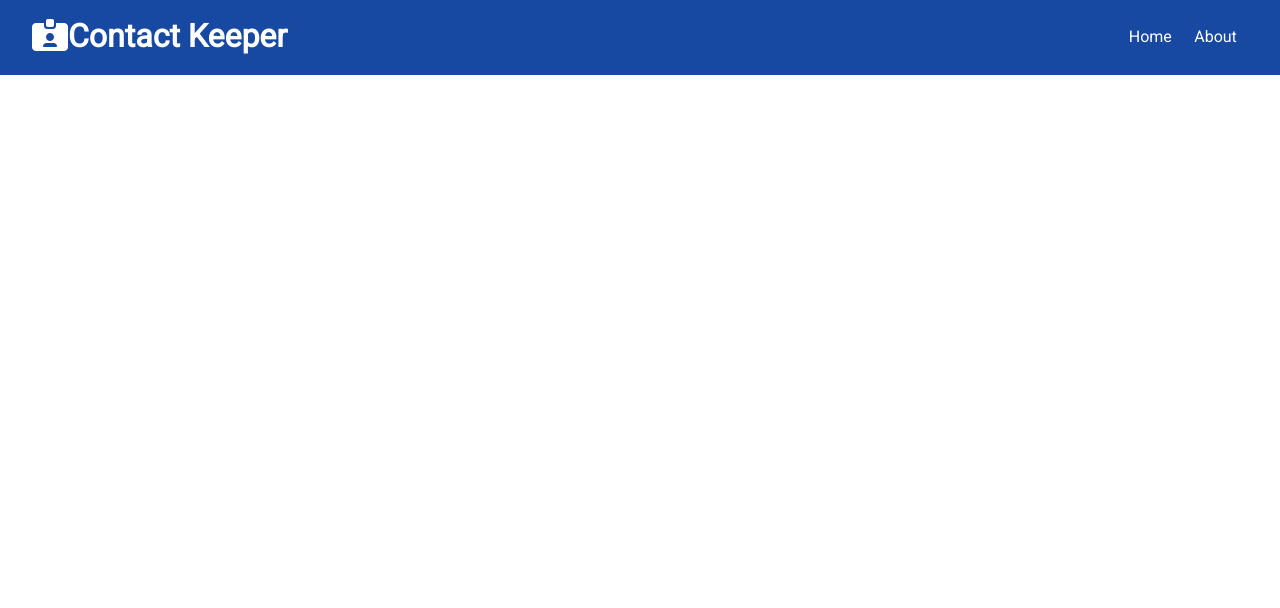
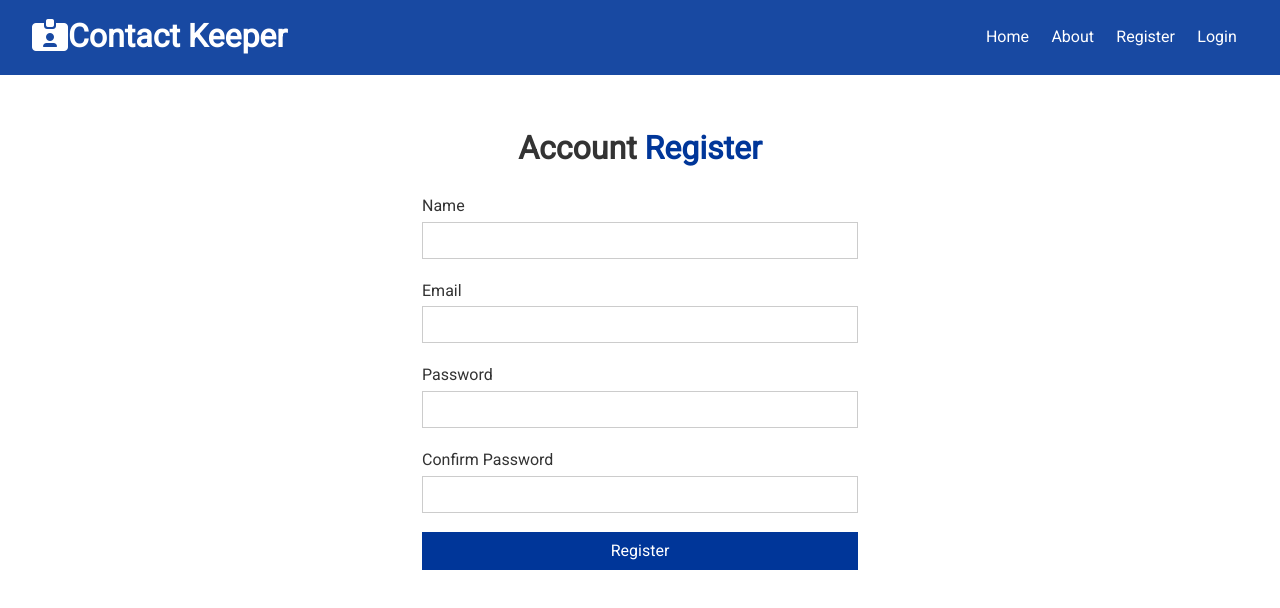
Before and after one commit to TomatoOmelet/ContactKeeper, a React (Create React App) app in the folder client/: page /Register in a window 1280 px wide. Shown: the top 608 px of the page. Built offline with nearby package versions, Linux system fonts and the light colour scheme.

Commit message:
login and register page

```diff
--- a/client/src/App.js
+++ b/client/src/App.js
@@ -4,6 +4,9 @@
 import Navbar from "./components/layout/Navbar";
 import Home from "./components/pages/Home";
 import About from "./components/pages/About";
+
+import Register from "./components/auth/Register"
+import Login from "./components/auth/Login"
 
 import ContactState from "./context/contact/ContactState"
 import AuthState from "./context/auth/AuthState"
@@ -19,6 +22,8 @@
           <Switch>
             <Route exact path="/" component = {Home}/>
             <Route exact path="/About" component = {About}/>
+            <Route exact path="/Register" component = {Register}/>
+            <Route exact path="/Login" component = {Login}/>
           </Switch>
         </div>
       </Fragment>
--- /dev/null
+++ b/client/src/components/auth/Login.js
@@ -0,0 +1,39 @@
+import React, {useState} from 'react'
+
+const Login = () => {
+    const [user, setUser] = useState({email:"", password:""});
+
+    const {email, password} = user;
+
+    const onChange = (e)=>{
+        setUser({
+            ...user,
+            [e.target.name]: e.target.value
+        })
+    }
+
+    const onSubmit = (e) =>{
+        e.preventDefault();
+        console.log("Login submit");
+    }
+
+    return (
+        <div className="form-container">
+            <h1><span className="text-primary">Login</span></h1>
+
+            <form>
+                <div className="form-group">
+                    <label htmlFor="email">Email</label>
+                    <input type="email" name="email" value={email} onChange={onChange}></input>
+                </div>
+                <div className="form-group">
+                    <label htmlFor="password">Password</label>
+                    <input type="password" name="password" value={password} onChange={onChange}></input>
+                </div>
+                <input type="submit" value="Login" className="btn btn-primary btn-block" onSubmit = {onSubmit}/>
+            </form>
+        </div>
+    )
+}
+
+export default Login
--- /dev/null
+++ b/client/src/components/auth/Register.js
@@ -0,0 +1,47 @@
+import React, {useState} from 'react'
+
+const Register = () => {
+    const [user, setUser] = useState({name:"", email:"", password:"", password2:""});
+
+    const {name, email, password, password2} = user;
+
+    const onChange = (e)=>{
+        setUser({
+            ...user,
+            [e.target.name]: e.target.value
+        })
+    }
+
+    const onSubmit = (e) =>{
+        e.preventDefault();
+        console.log("Register submit");
+    }
+
+    return (
+        <div className="form-container">
+            <h1>Account <span className="text-primary">Register</span></h1>
+
+            <form>
+                <div className="form-group">
+                    <label htmlFor="name">Name</label>
+                    <input type="text" name="name" value={name} onChange={onChange}></input>
+                </div>
+                <div className="form-group">
+                    <label htmlFor="email">Email</label>
+                    <input type="email" name="email" value={email} onChange={onChange}></input>
+                </div>
+                <div className="form-group">
+                    <label htmlFor="password">Password</label>
+                    <input type="password" name="password" value={password} onChange={onChange}></input>
+                </div>
+                <div className="form-group">
+                    <label htmlFor="password2">Confirm Password</label>
+                    <input type="password" name="password2" value={password2} onChange={onChange}></input>
+                </div>
+                <input type="submit" value="Register" className="btn btn-primary btn-block" onSubmit = {onSubmit}/>
+            </form>
+        </div>
+    )
+}
+
+export default Register
--- a/client/src/components/layout/Navbar.js
+++ b/client/src/components/layout/Navbar.js
@@ -11,6 +11,8 @@
             <ul>
                 <li><Link to="/">Home</Link></li>
                 <li><Link to="/About">About</Link></li>
+                <li><Link to="/Register">Register</Link></li>
+                <li><Link to="/Login">Login</Link></li>
             </ul>
         </div>
     )
```
